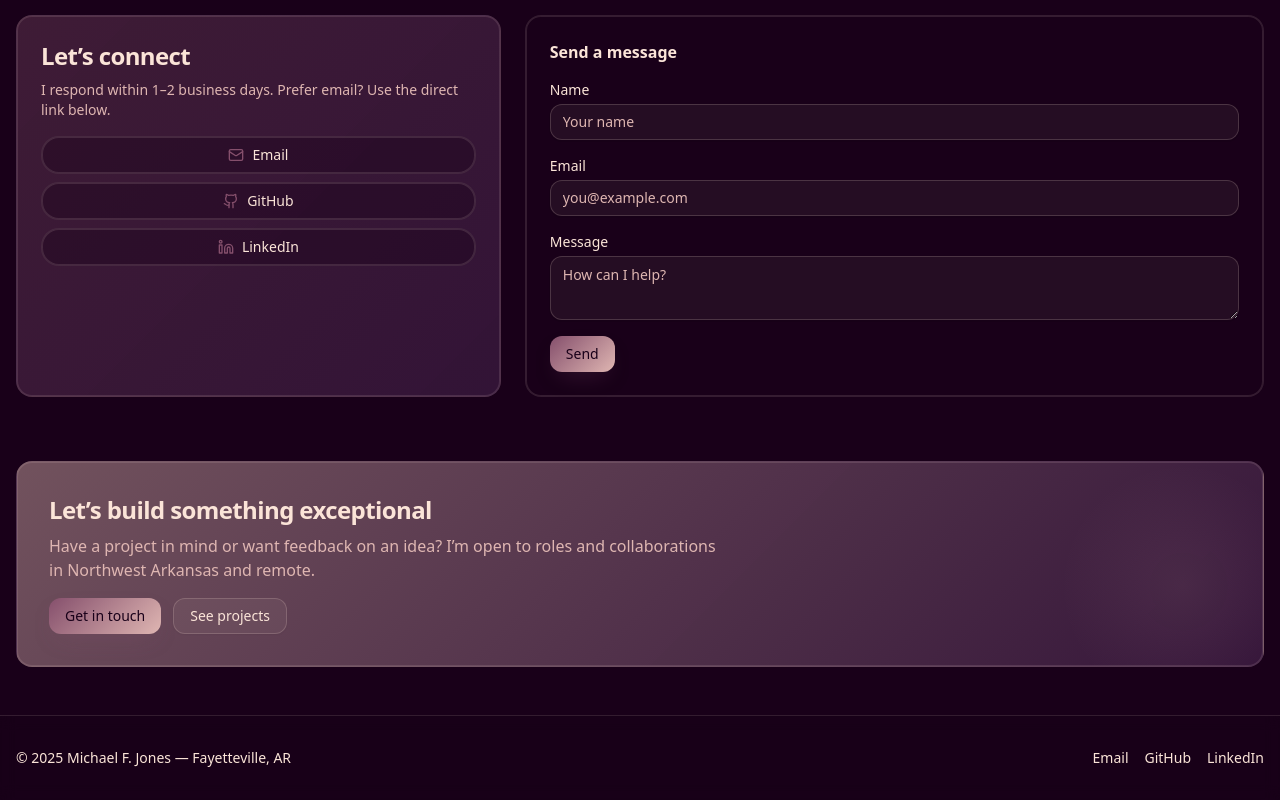
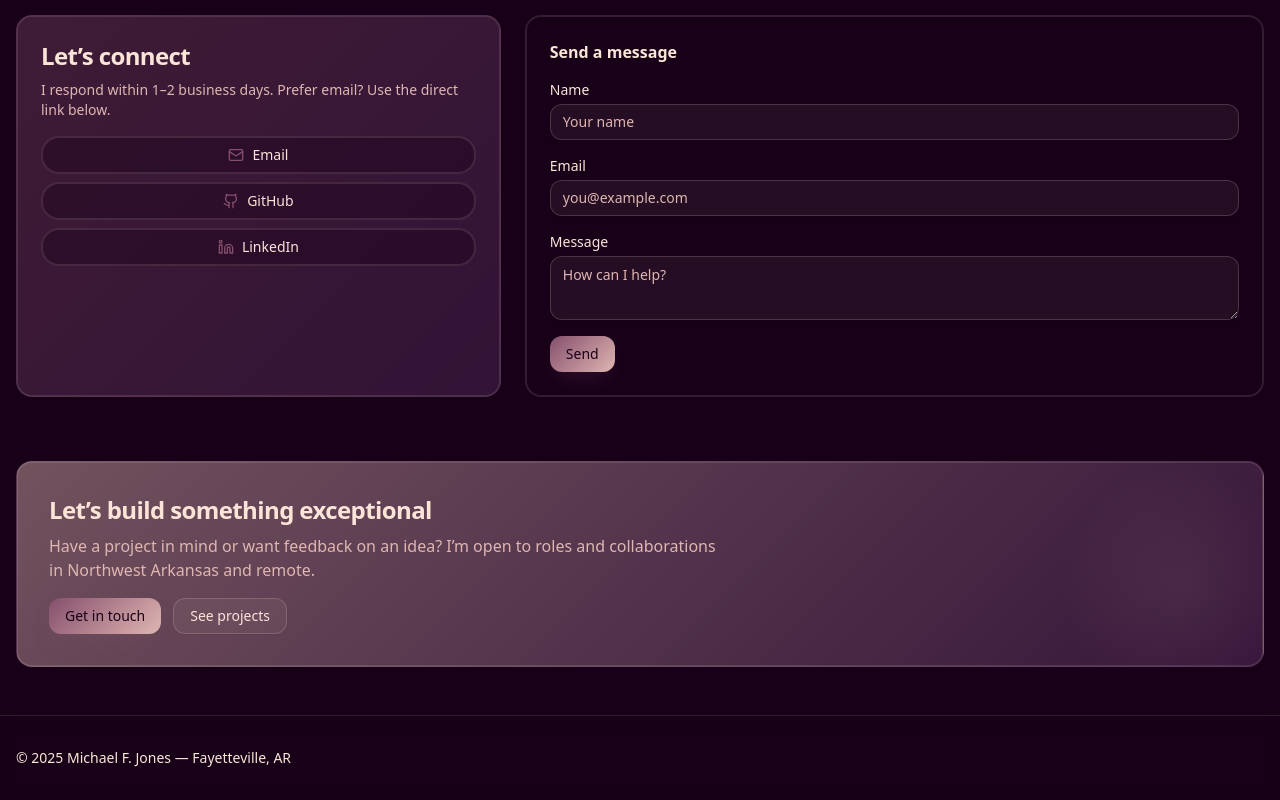
Before and after one commit to mfj-developments/michaelfjones.dev, a Next.js app in the folder web/: page / in a window 1280 px wide. Shown: the part 2155-2955 px from the top of the page. Built offline with nearby package versions, Linux system fonts and the light colour scheme.

Commit message:
update footer

```diff
--- a/web/src/components/footer.tsx
+++ b/web/src/components/footer.tsx
@@ -5,11 +5,7 @@ export default function Footer() {
     <footer className="border-t py-8 text-sm bg-background/40 backdrop-blur supports-[backdrop-filter]:bg-background/30">
       <div className="container mx-auto px-4 flex flex-col md:flex-row items-center justify-between gap-2">
         <p>© {new Date().getFullYear()} Michael F. Jones — Fayetteville, AR</p>
-        <div className="flex gap-4">
-          <Link href="mailto:mfjdevelopments@gmail.com" className="hover:underline">Email</Link>
-          <Link href="https://github.com/mj850-turbo" target="_blank" rel="noreferrer" className="hover:underline">GitHub</Link>
-          <Link href="https://www.linkedin.com/in/michael-jones-58a03124b/" target="_blank" rel="noreferrer" className="hover:underline">LinkedIn</Link>
-        </div>
+
       </div>
     </footer>
   );
```
